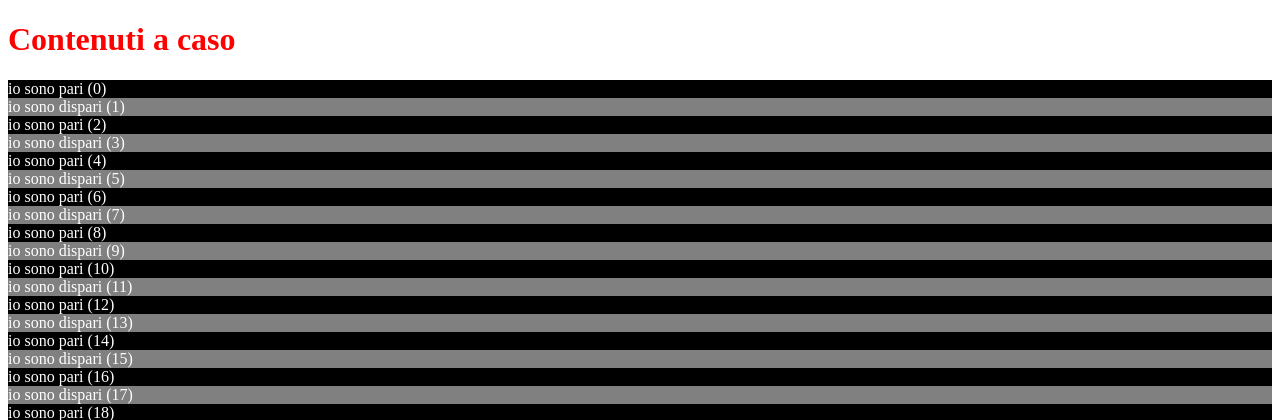
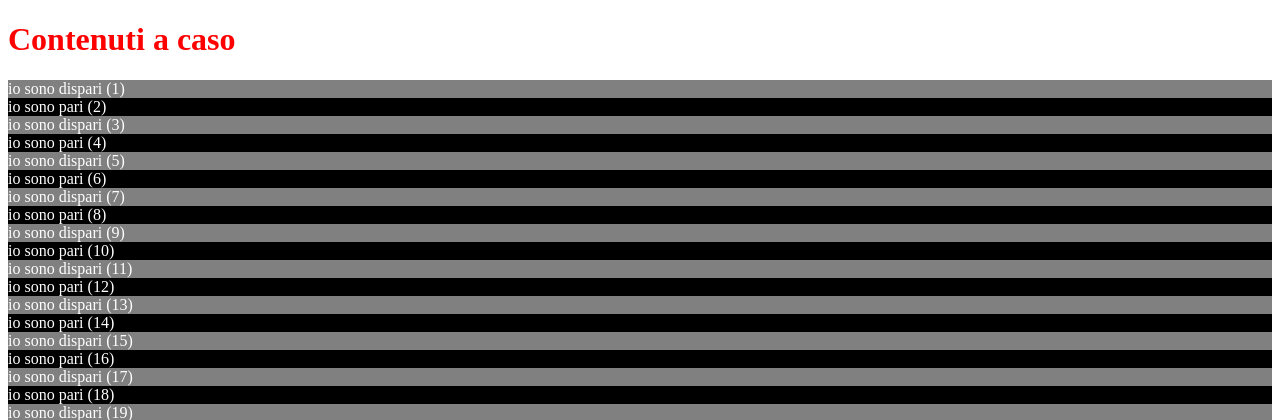
Before and after one commit to magvin1/cescot, a PHP site: page / in a window 1280 px wide. Shown: the top 420 px of the page. Run offline with PHP 8.4, Linux system fonts and the light colour scheme.

Commit message:
partiamo da 1

```diff
--- a/random2/index.php
+++ b/random2/index.php
@@ -10,7 +10,7 @@
     <h1 class="iniziale">Contenuti a caso</h1>
     <?php
     $random = rand(10,30);
-        for($i=0;$i<$random;$i++){
+        for($i=1;$i<$random;$i++){
             if($i % 2 == 0){
                 echo "<div class=pari> io sono pari ($i)</div>";
             }else{
```
